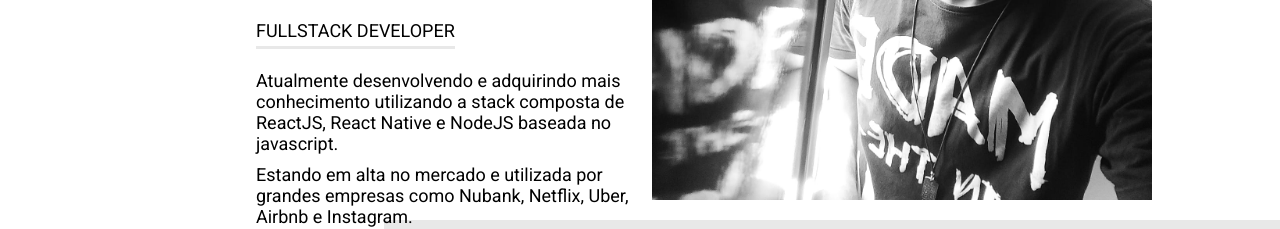
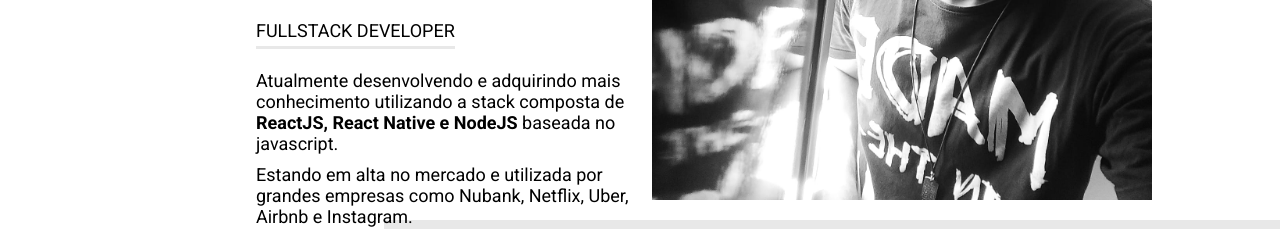
Before and after one commit to LincolnSA/portfolio, a plain HTML site: page index.html in a window 1280 px wide. Shown: the part 380-609 px from the top of the page. Drawn offline with Linux system fonts and the light colour scheme.

Commit message:
altered index.html

```diff
--- a/index.html
+++ b/index.html
@@ -26,8 +26,8 @@
 
     <div class="description">
         <p>
-            Atualmente desenvolvendo e adquirindo mais conhecimento utilizando a stack composta de ReactJS,
-            React Native e NodeJS baseada no javascript.
+            Atualmente desenvolvendo e adquirindo mais conhecimento utilizando a stack composta de
+            <strong>ReactJS, React Native e NodeJS</strong> baseada no javascript.
         </p>
 
         <p>
```
